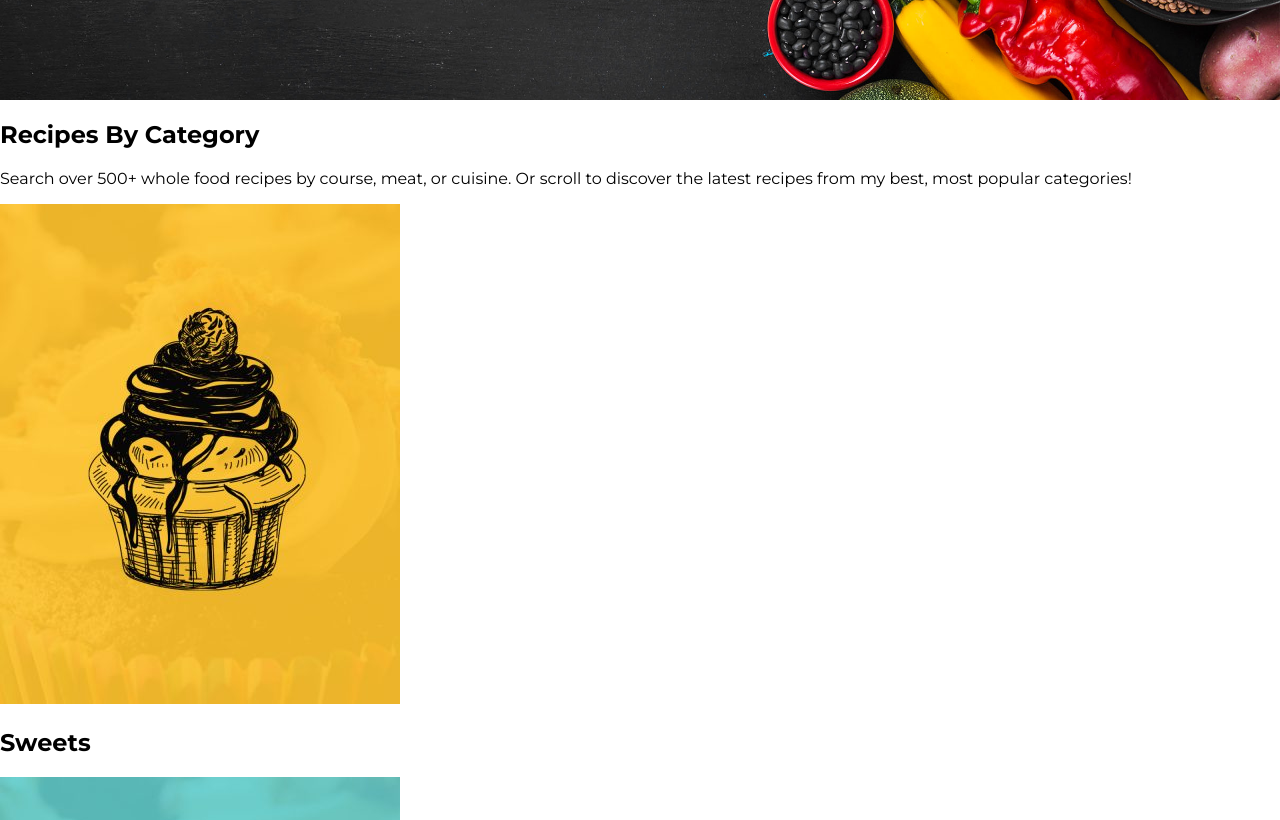
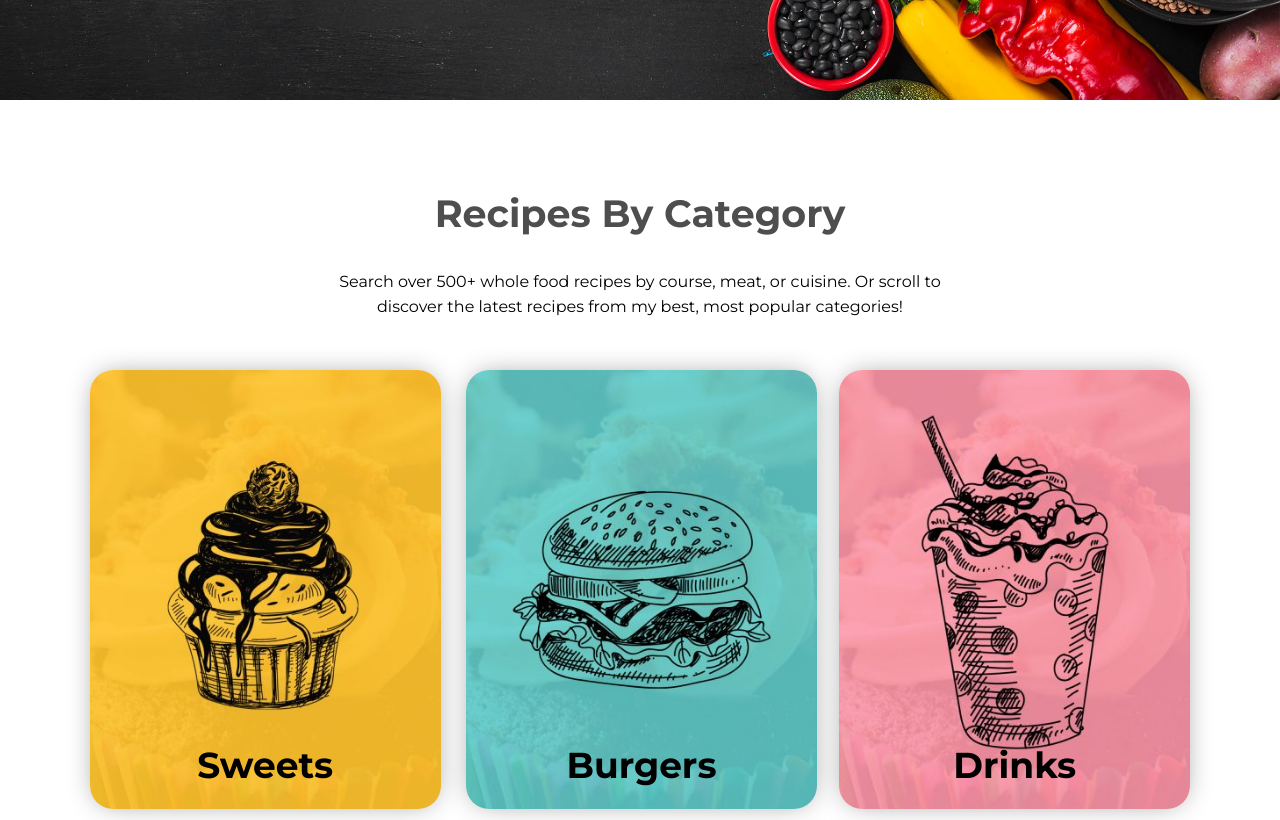
Before and after one commit to nazmus-sakib77/Emilia-Jones-Food-Diet-Website, a plain HTML site: page index.html in a window 1280 px wide. Shown: the part 2920-3740 px from the top of the page. Drawn offline with Linux system fonts and the light colour scheme.

Commit message:
category

```diff
--- a/css/style.css
+++ b/css/style.css
@@ -245,31 +245,68 @@ body {
 /* subscribe section end  */
 
 
-<!-- category section start  -->
-    <section class="category">
-        <div class="category-content">
-            <h1 class="cate_hea">Recipes By Category</h1>
-            <p class="cate_para">Search over 500+ whole food recipes by course, meat, or cuisine. Or scroll to discover the latest recipes from my best, most popular categories!</p>
 
-        </div>
-        <div class="category-item">
-            <div class="category-img">
-                <img src="image/category1.jpg" alt="category">
-                <h2 class="cate_h2">Sweets</h2>
-            </div>
-            <div class="category-img" id="img-mar">
-                <img src="image/category2.jpg" alt="category">
-                <h2 class="cate_h2">Burgers</h2>
-            </div>
-            <div class="category-img" id="img3-mar">
-                <img src="image/category-3.jpg" alt="category">
+/* category section start  */
+.category {
 
-                <h2 class="cate_h2">Drinks</h2>
+    margin: 7%;
+}
 
-            </div>
-        </div>
+.category-content {
 
-    </section>
+    width: 57%;
+
+    text-align: center;
+
+    margin: 0 auto;
+
+    margin-bottom: 50px;
+}
+
+.category-content .cate_hea {
+
+    font-size: 38px;
+    color: #4e4e4e;
+}
+
+.category-content .cate_para {
+
+    font-size: 16px;
+    line-height: 1.6;
+}
+
+.category-item {
+
+    display: flex;
+    margin-left: 0px;
+}
+
+.category-item .category-img {
+    width: 32%;
+}
+
+#img-mar {
+
+    margin-left: 25px;
+}
+
+#img3-mar {
+
+    margin-left: 22px;
+}
+
+.category-item .category-img img {
+
+    width: 100%;
+    border-radius: 23px;
+    box-shadow: 0px 0px 28px -7px rgb(0 0 0 / 46%);
+}
+
+.category-item .category-img .cate_h2 {
+    margin-top: -70px;
+    font-size: 36px;
+    text-align: center;
+}
 
 
-    <!-- category section end  -->
+/* category section end  */
```
Also changed, not shown: index.html (+1 -0 lines).
